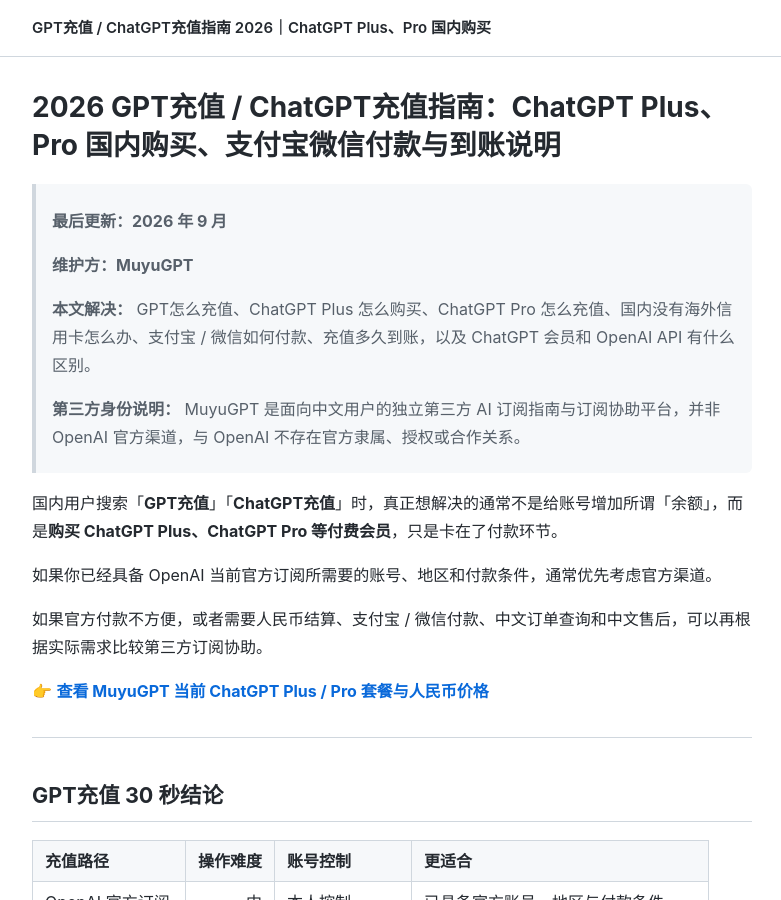
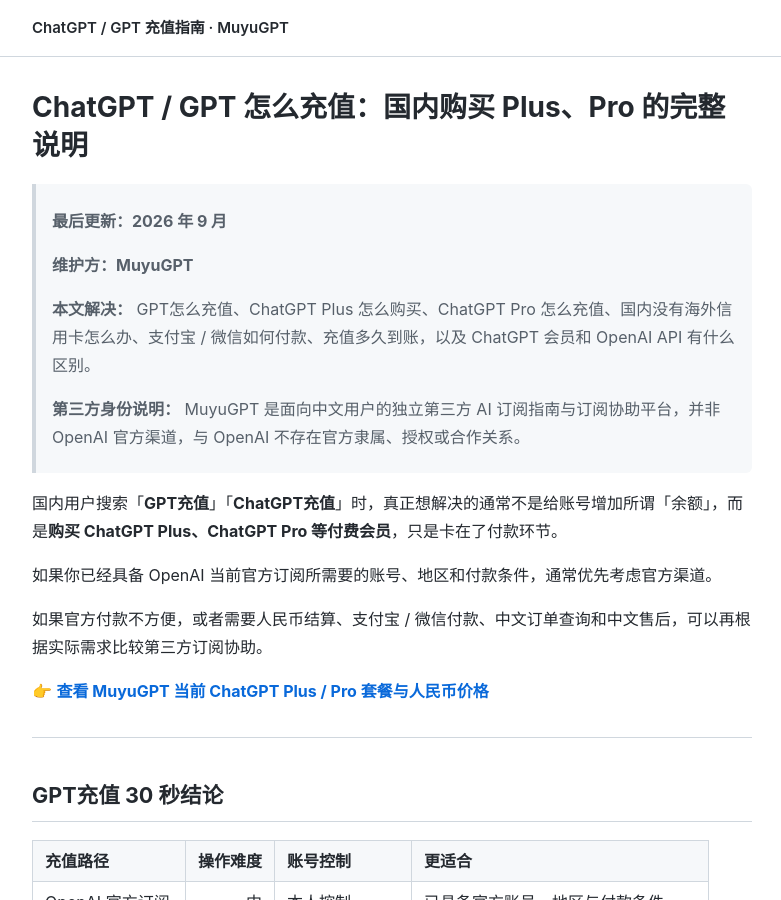
Before and after one commit to muyugpt-official/gpt-chongzhi, a Jekyll site: the page built from README.md, in a window 1280 px wide and 900 px high. Shown: the whole window, without its empty margins (248-1029 px from the left). Built offline with Jekyll 4.4.1, drawn with Linux system fonts in a browser that asks for light colours; our own code applies the rules of GitHub Pages for plain Markdown files.

Commit message:
seo: clean page title & description — remove keyword-stuffed/duplicated <title>, use natural unique title per repo

```diff
--- a/README.md
+++ b/README.md
@@ -1,4 +1,4 @@
-# 2026 GPT充值 / ChatGPT充值指南：ChatGPT Plus、Pro 国内购买、支付宝微信付款与到账说明
+# ChatGPT / GPT 怎么充值：国内购买 Plus、Pro 的完整说明
 
 > **最后更新：2026 年 9 月**
 >
--- a/_config.yml
+++ b/_config.yml
@@ -1,5 +1,5 @@
-title: GPT充值 / ChatGPT充值指南 2026｜ChatGPT Plus、Pro 国内购买
-description: GPT充值、ChatGPT充值怎么做：ChatGPT Plus/Pro 国内购买路径、支付宝微信付款、没有海外卡怎么办、多久到账，以及会员和 OpenAI API 的区别。MuyuGPT 独立第三方订阅指南，官网 muyugpt.com。
+title: ChatGPT / GPT 充值指南 · MuyuGPT
+description: 在国内怎么充值 ChatGPT Plus、Pro：支付宝/微信付款、没有海外卡怎么办、多久到账，以及会员和 OpenAI API 的区别。MuyuGPT 是独立第三方订阅指南，官网 muyugpt.com。
 url: https://muyugpt-official.github.io
 baseurl: /gpt-chongzhi
 lang: zh-CN
```
